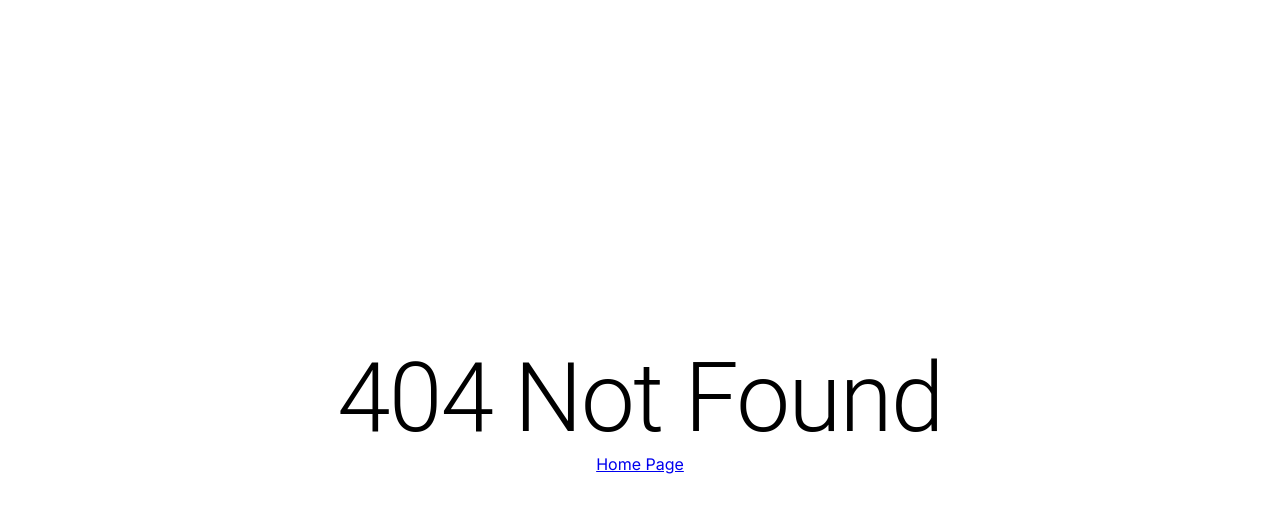
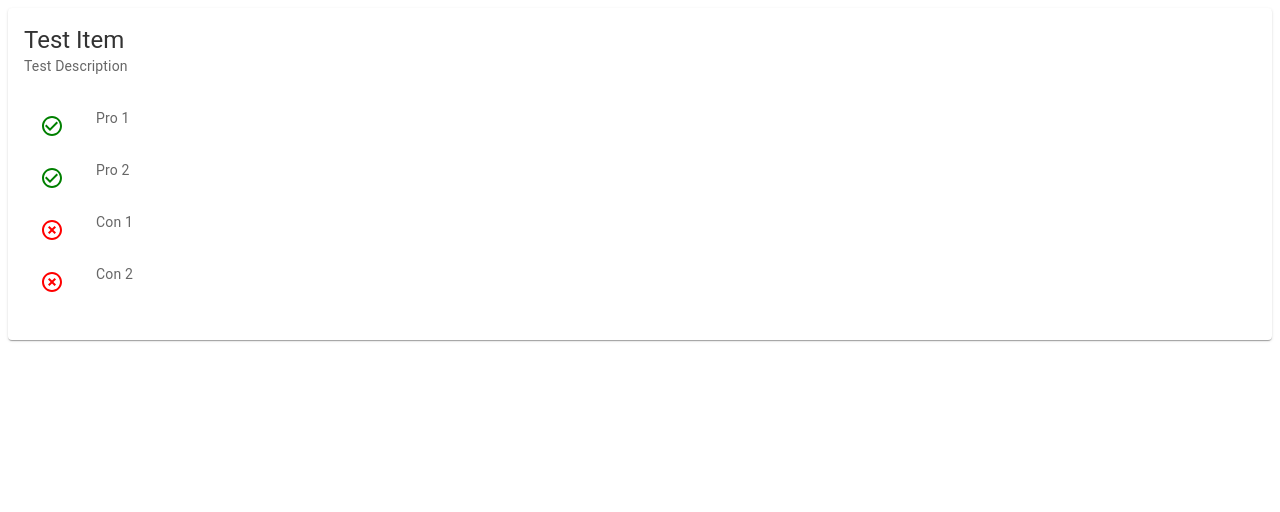
Before and after one commit to kryczkal/AiBuy, a React app in the folder frontend/: page /testItemRecBox in a window 1280 px wide. Before the commit this address had no page. Shown: the top 512 px of the page. Built offline with nearby package versions, Linux system fonts and the light colour scheme.

Commit message:
Created Basic ItemRecommendationBox

```diff
--- /dev/null
+++ b/frontend/src/components/ItemRecommendationBoxComponent/ItemRecommendationBox.scss
@@ -0,0 +1,29 @@
+.item-recommendation-box {
+    border-radius: 20px;
+    box-shadow: 0 4px 8px rgba(0, 0, 0, 0.1);
+    overflow: hidden;
+
+    .MuiCardMedia-root {
+        height: 150px;
+        object-fit: cover;
+    }
+
+    .MuiCardContent-root {
+        padding: 16px;
+        .MuiTypography-h5 {
+            color: #333;
+        }
+        .MuiTypography-body2 {
+            margin-bottom: 16px;
+            color: #666;
+        }
+    }
+
+    .pro-icon {
+        color: green;
+    }
+
+    .con-icon {
+        color: red;
+    }
+}
--- /dev/null
+++ b/frontend/src/components/ItemRecommendationBoxComponent/ItemRecommendationBox.tsx
@@ -0,0 +1,41 @@
+import React from 'react';
+import { Card, CardContent, Typography, List, ListItem, ListItemIcon, ListItemText, CardMedia } from '@mui/material';
+import CheckCircleOutlineIcon from '@mui/icons-material/CheckCircleOutline';
+import HighlightOffIcon from '@mui/icons-material/HighlightOff';
+import './ItemRecommendationBox.scss';
+
+interface ItemRecommendationBoxProps {
+  itemName: string;
+  itemDesc: string;
+  itemPros: string[];
+  itemCons: string[];
+  itemImgUrl?: string;
+}
+
+const ItemRecommendationBox: React.FC<ItemRecommendationBoxProps> = ({ itemName, itemDesc, itemPros, itemCons, itemImgUrl }) => {
+  return (
+    <Card className="item-recommendation-box">
+      {itemImgUrl && <CardMedia component="img" image={itemImgUrl} alt={itemName} />}
+      <CardContent>
+        <Typography variant="h5" component="div">{itemName}</Typography>
+        <Typography variant="body2" color="text.secondary">{itemDesc}</Typography>
+        <List dense>
+          {itemPros.map((pro, index) => (
+            <ListItem key={index}>
+              <ListItemIcon><CheckCircleOutlineIcon className="pro-icon" /></ListItemIcon>
+              <ListItemText primary={pro} />
+            </ListItem>
+          ))}
+          {itemCons.map((con, index) => (
+            <ListItem key={index}>
+              <ListItemIcon><HighlightOffIcon className="con-icon" /></ListItemIcon>
+              <ListItemText primary={con} />
+            </ListItem>
+          ))}
+        </List>
+      </CardContent>
+    </Card>
+  );
+};
+
+export default ItemRecommendationBox;
--- a/frontend/src/pages/App/App.tsx
+++ b/frontend/src/pages/App/App.tsx
@@ -2,6 +2,7 @@ import { BrowserRouter as Router, Route, Routes, Navigate } from 'react-router-d
 import React from 'react';
 
 import NotFound from '../NotFound/NotFound';
+import ItemRecommendationBox from '../../components/ItemRecommendationBoxComponent/ItemRecommendationBox';
 
 import SearchPage from 'src/pages/SearchPage/SearchPage';
 import QuestionComponent from 'src/components/QuestionComponent/QuestionComponent';
@@ -17,11 +18,12 @@ const App = () => {
           <Route path='*' element={<NotFound />} />
 
           // Routes to test components
-          <Route path='/testQuestionComp' element={<QuestionComponent question="Test Question" onAnswerChange ={
+          <Route path='/testQuestionComp' element={<QuestionComponent question="Test Question" onAnswerChange={
             (answer: string) => console
           }
                                                    />}
           />
+          <Route path='/testItemRecBox' element={<ItemRecommendationBox itemName="Test Item" itemDesc="Test Description" itemPros={['Pro 1', 'Pro 2']} itemCons={['Con 1', 'Con 2']} />}/>
         </Routes>
       </Router>
     </div>
```
